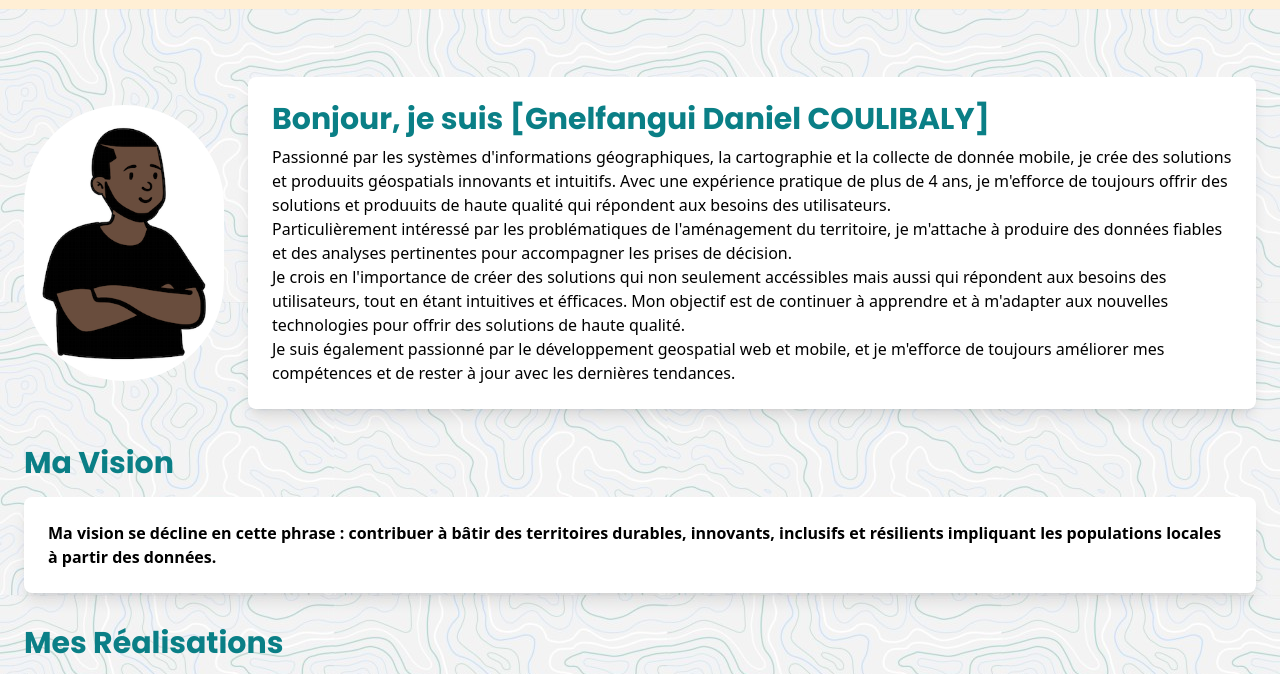
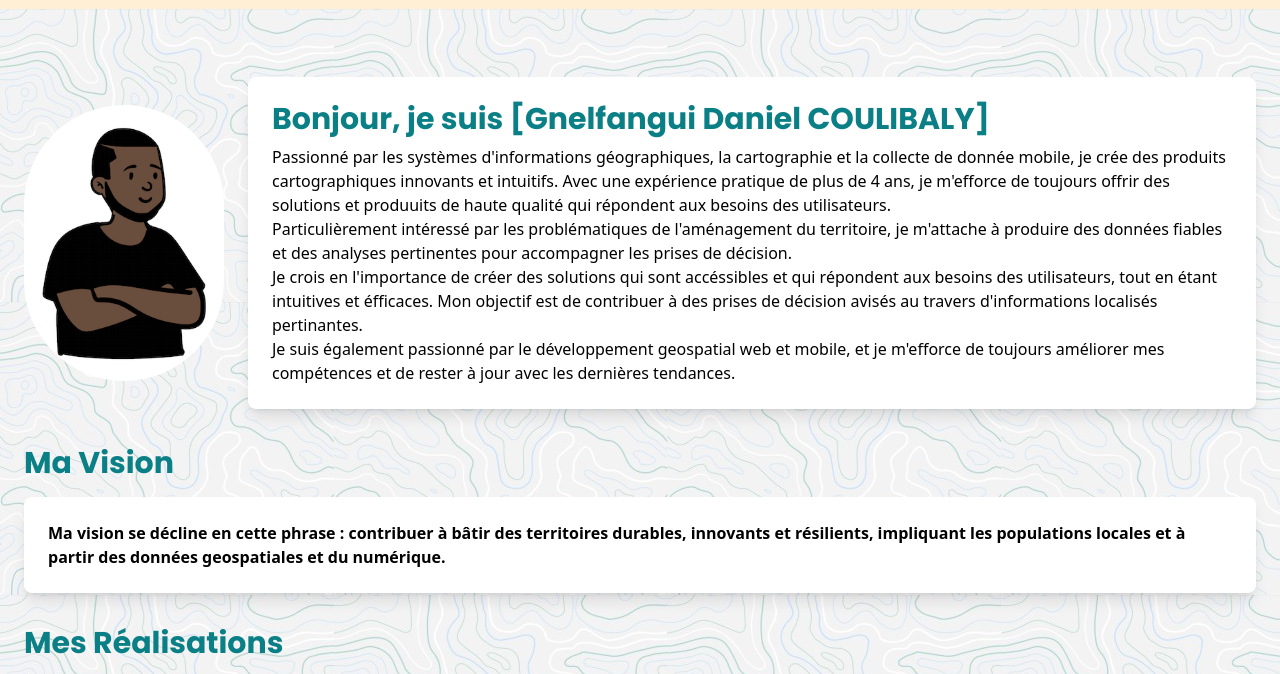
Before and after one commit to Gnelfang/porfolio, a plain HTML site: page index.html in a window 1280 px wide. Shown: the part 55-729 px from the top of the page. Drawn offline with nearby package versions, Linux system fonts and the light colour scheme.

Commit message:
Update index.html

```diff
--- a/index.html
+++ b/index.html
@@ -101,10 +101,10 @@
        Bonjour, je suis [Gnelfangui Daniel COULIBALY]
       </h2>
       <p>
-       Passionné par les systèmes d'informations géographiques, la cartographie et la collecte de donnée mobile, je crée des solutions et produuits géospatials innovants et intuitifs. Avec une expérience pratique de plus de 4 ans, je m'efforce de toujours offrir des solutions et produuits de haute qualité qui répondent aux besoins des utilisateurs.<br>
+       Passionné par les systèmes d'informations géographiques, la cartographie et la collecte de donnée mobile, je crée des produits cartographiques innovants et intuitifs. Avec une expérience pratique de plus de 4 ans, je m'efforce de toujours offrir des solutions et produuits de haute qualité qui répondent aux besoins des utilisateurs.<br>
        Particulièrement intéressé par les problématiques de l'aménagement du territoire, je m'attache à produire des données fiables et des analyses pertinentes pour accompagner les prises de décision.<br>
 
-       Je crois en l'importance de créer des solutions qui non seulement accéssibles mais aussi qui répondent aux besoins des utilisateurs, tout en étant intuitives et éfficaces. Mon objectif est de continuer à apprendre et à m'adapter aux nouvelles technologies pour offrir des solutions de haute qualité.<br>
+       Je crois en l'importance de créer des solutions qui sont accéssibles et qui répondent aux besoins des utilisateurs, tout en étant intuitives et éfficaces. Mon objectif est de contribuer à des prises de décision avisés au travers d'informations localisés pertinantes.<br>
        Je suis également passionné par le développement geospatial web et mobile, et je m'efforce de toujours améliorer mes compétences et de rester à jour avec les dernières tendances.
       </p>
      </div>
@@ -116,7 +116,7 @@
     </h2>
     <div class="bg-white font-semibold p-6 rounded-lg shadow-lg">
      <p>
-      Ma vision se décline en cette phrase : contribuer à bâtir des territoires durables, innovants, inclusifs et résilients impliquant les populations locales à partir des données.
+      Ma vision se décline en cette phrase : contribuer à bâtir des territoires durables, innovants et résilients, impliquant les populations locales et à partir des données geospatiales et du numérique.
      </p>
     </div>
    </section>
```
